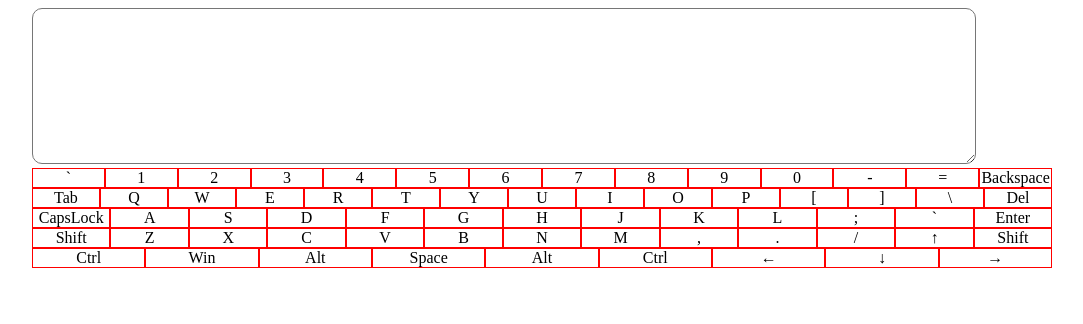
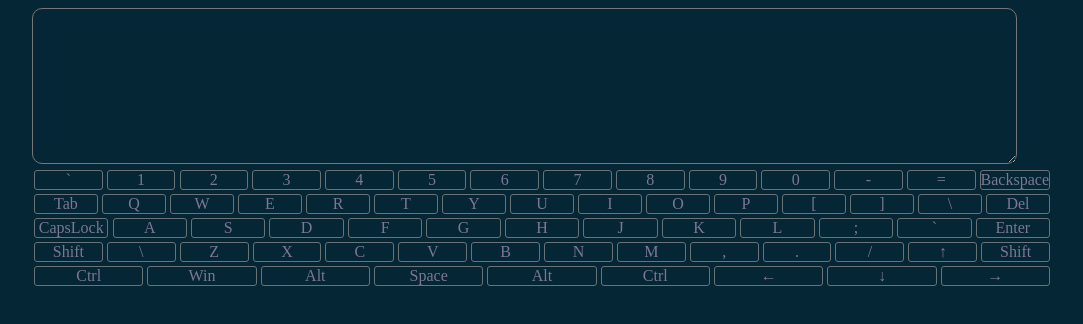
Before and after one commit to KarinaLogvina/Virtual-Keyboard, a website: page index.html in a window 1280 px wide. Shown: the whole page, without its empty margins (98-1181 px from the left). Drawn offline with Linux system fonts and the light colour scheme.

Commit message:
fix: styles

```diff
--- a/script.js
+++ b/script.js
@@ -30,17 +30,25 @@ const rowFive = document.createElement('div');
 rowFive.className = 'row five';
 keyboardArea.append(rowFive);
 
-const keyValue = [
+const keyValueEn = [
   ['`', '1', '2', '3', '4', '5', '6', '7', '8', '9', '0', '-', '=', 'Backspace'],
   ['Tab', 'Q', 'W', 'E', 'R', 'T', 'Y', 'U', 'I', 'O', 'P', '[', ']', '\\', 'Del'],
   ['CapsLock', 'A', 'S', 'D', 'F', 'G', 'H', 'J', 'K', 'L', ';', '`', 'Enter'],
-  ['Shift', 'Z', 'X', 'C', 'V', 'B', 'N', 'M', ',', '.', '/', '↑', 'Shift'],
+  ['Shift', '\\', 'Z', 'X', 'C', 'V', 'B', 'N', 'M', ',', '.', '/', '↑', 'Shift'],
+  ['Ctrl', 'Win', 'Alt', 'Space', 'Alt', 'Ctrl', '←', '↓', '→'],
+];
+
+const keyValueRu = [
+  ['`', '1', '2', '3', '4', '5', '6', '7', '8', '9', '0', '-', '=', 'Backspace'],
+  ['Tab', 'Й', 'Ц', 'У', 'К', 'Е', 'Н', 'Г', 'Ш', 'Щ', 'З', 'З', 'Х', '\\', 'Del'],
+  ['CapsLock', 'Ф', 'Ы', 'В', 'А', 'П', 'Р', 'О', 'Л', 'Д', 'Ж', 'Э', 'Enter'],
+  ['Shift', '\\', 'Я', 'Ч', 'С', 'М', 'И', 'Т', 'Ь', 'Б', 'Ю', '.', '↑', 'Shift'],
   ['Ctrl', 'Win', 'Alt', 'Space', 'Alt', 'Ctrl', '←', '↓', '→'],
 ];
 
 const rowList = [rowOne, rowTwo, rowThree, rowFour, rowFive];
 for (let i = 0; i < rowList.length; i += 1) {
-  keyValue[i].forEach((el) => {
+  keyValueEn[i].forEach((el) => {
     const key = document.createElement('div');
     const span = document.createElement('span');
     span.innerHTML = el;
--- a/style.css
+++ b/style.css
@@ -1,5 +1,8 @@
 @import url('https://fonts.googleapis.com/css2?family=Quicksand:wght@500&display=swap');
 
+html {
+    background-color: #052635;
+}
 body {
     display: flex;
     justify-content: center;
@@ -12,9 +15,10 @@ body {
 
 .textarea {
     height: 150px;
-    width: 92%;
+    width: 96%;
     border-radius: 10px;
     font-family: 'Quicksand', sans-serif;
+    background-color: #052635;
 }
 
 .row {
@@ -36,7 +40,13 @@ body {
 }
 
 .key {
+    color: rgb(122, 120, 148);
+}
+
+.key {
     width: 100%;
-    border: 1px solid red;
+    border: 1px solid #687277;
     text-align: center;
+    margin: 0.2%;
+    border-radius: 3px;
 }
```
Also changed, not shown: 1 other file.
